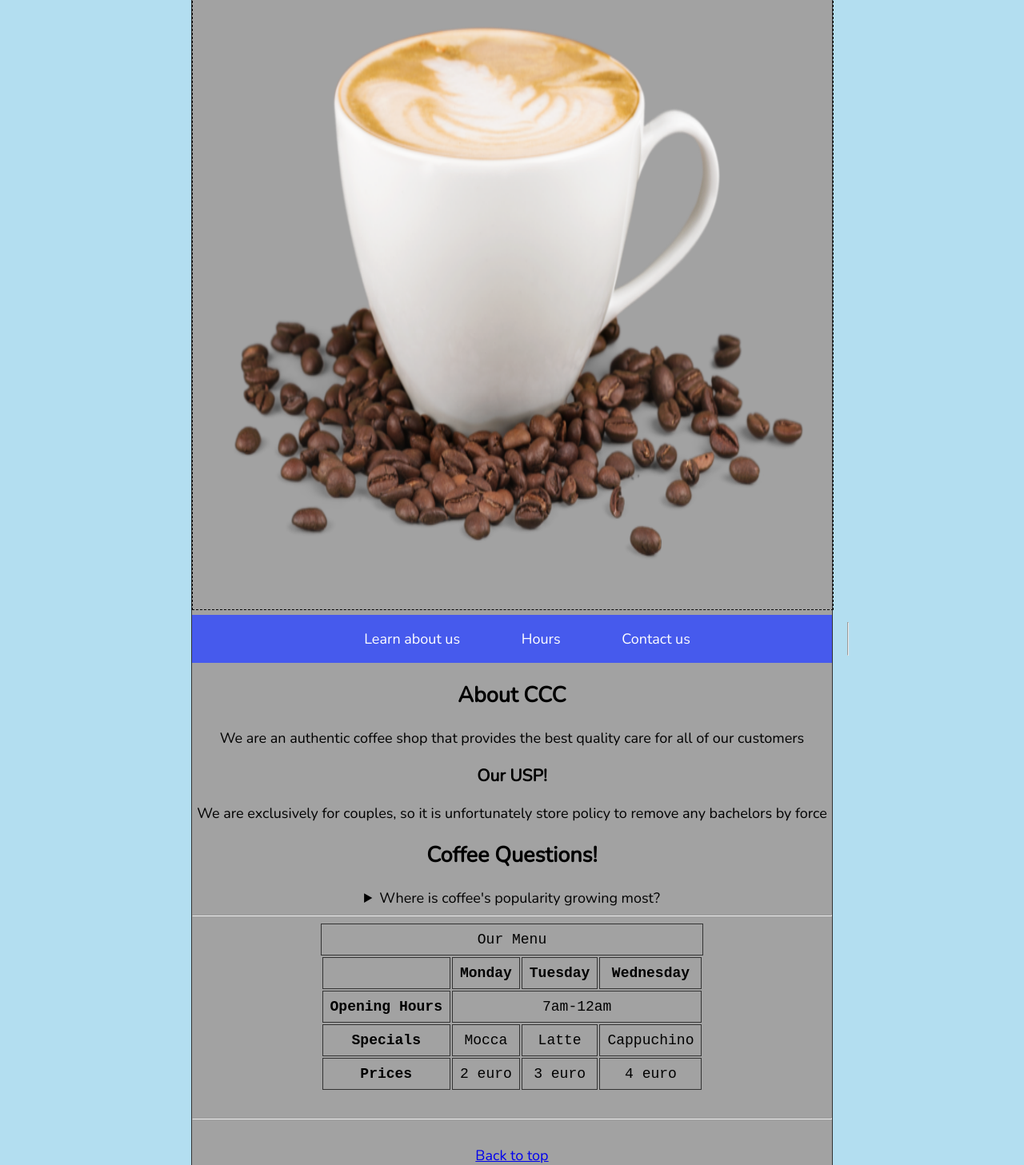
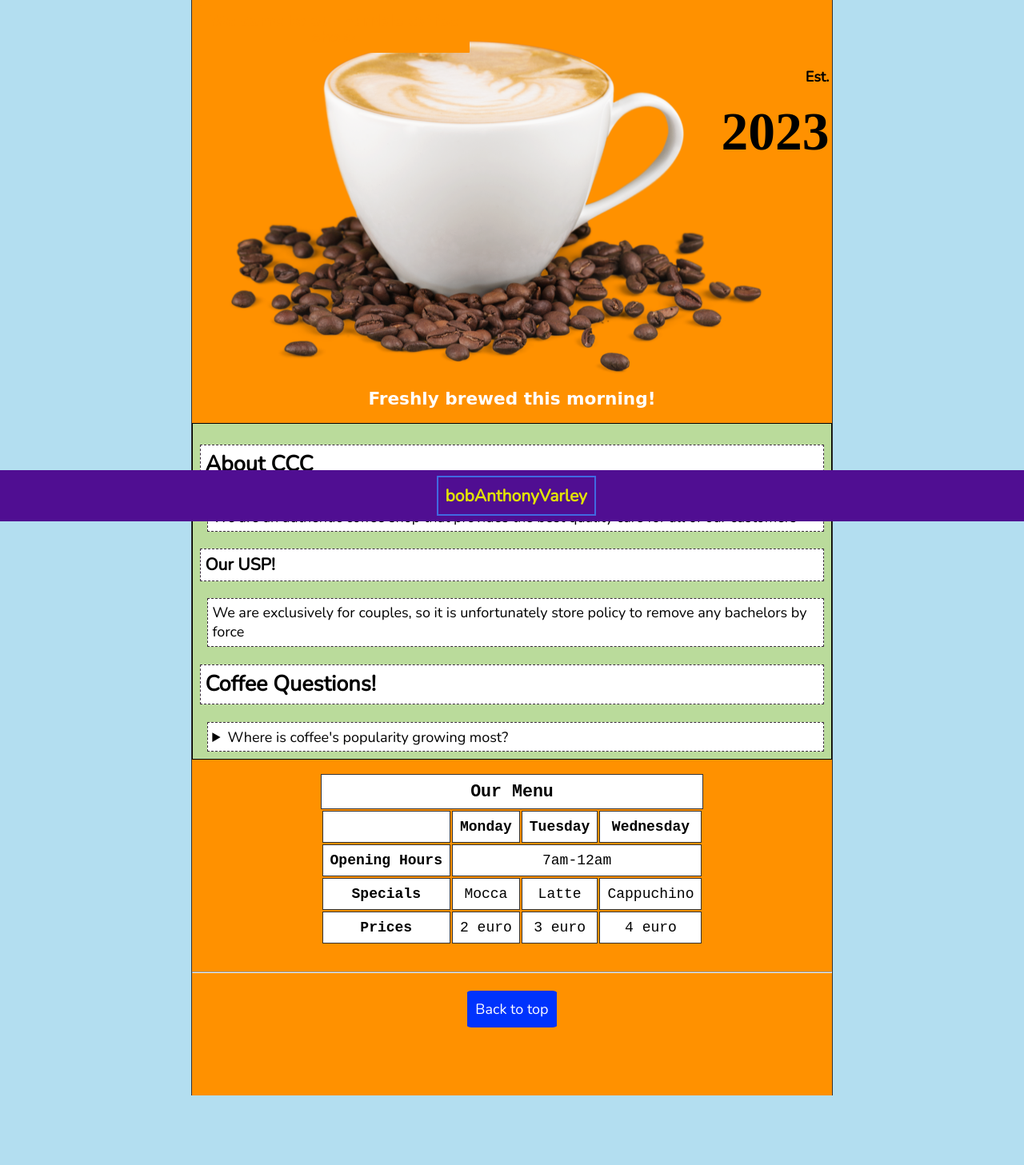
Before and after one commit to davidAnthonyVarley/First-HTML-Webpage, a plain HTML site: page index.html in a window 1280 px wide. Shown: the part 148-1605 px from the top of the page at 80% size. After the commit the page ends 1518 px from the top, so only its background shows below. Drawn offline with nearby package versions, Linux system fonts and the light colour scheme.

Commit message:
wrong folder

```diff
--- a/index.html
+++ b/index.html
@@ -16,10 +16,8 @@
     <header>
 
     <section id="top"></section>
-    <h1>Welcome to our humble coffee shop</h1>
-    <figcaption>Freshly brewed this morning!</figcaption>
-    <img src="coffee-picture.png" alt="Some coffee" title="Straight From Brazil"
-    width="300" height="300" loading="lazy">
+    <h1>Couples' Coffee Shop</h1>
+
     <nav aria-label="navigation-area">
         <ul>
             <li>
@@ -33,23 +31,38 @@
             </li>
         </ul>
 
-        <hr>
+
+    </nav>
+
+
+    <section class="first-pic">
+        <div class="first-pic-dropmenu">
+            Welcome to our humble coffee shop!
+        </div>
+        <div class="established">Est.</div>
+        <div class="established-large">2023</div>
+    </section>
+    <figcaption>Freshly brewed this morning!</figcaption>
+
+    <h3 class="bottom">
+        <a href="https://github.com/bobAnthonyVarley">bobAnthonyVarley</a>
+    </h3>
+
+    </header>
 
 
 
 
-    </nav>
-    </header>
+    <main>
+      <section id="about">
 
-    <main>
-        <section id="about"></section>
             <h2>About CCC</h2>
-        <p>We are an authentic coffee shop that provides the best quality care for all of our customers</p>
-        <h3><strong>Our USP!</strong></h3>
-        <p>We are exclusively for couples, so it is unfortunately store policy to remove any bachelors by force</p>
+            <p class="trivia">We are an authentic coffee shop that provides the best quality care for all of our customers</p>
+            <h3 ><strong>Our USP!</strong></h3>
+            <p class="trivia">We are exclusively for couples, so it is unfortunately store policy to remove any bachelors by force</p>
 
             <h2>Coffee Questions!</h2>
-        <aside>
+            <aside class="trivia">
                 <details>
                     <summary>Where is coffee's popularity growing most?</summary>
                     <p>
@@ -60,7 +73,7 @@
                 </details>
             </aside>
 
-        <hr>
+      </section>
 
         <table>
             <caption>Our Menu</caption>
@@ -96,9 +109,13 @@
         <hr>
         <br>
 
-        <a href="#top">Back to top</a>
+        <a href="#top" class="link">Back to top</a>
 
-
+        <br>
+        <br>
+        <br>
+        <br>
+        <br>
 
     </main>
 
--- a/style.css
+++ b/style.css
@@ -2,17 +2,18 @@
 
 
 :root {
-    --BODY-BGCOLOR: rgb(162, 162, 162);
     --title-font: 'Nunito', sans-serif;
     --title-color: white;
     --body-width: 800px;
 
     --NAV-BGCOLOR: rgb(70, 90, 237);
+    --SIDE-COLOR: rgb(179, 222, 240);
+    --BODY-BGCOLOR: /* #ffbd76; */rgb(255, 145, 0);
 }
 
 html {
     font-size:large;
-    background-color: rgb(179, 222, 240);
+    background-color: var(--SIDE-COLOR);
     font-family: var(--title-font);
 }
 
@@ -38,9 +39,29 @@ h1 {
 
     box-sizing: border-box;
     color: var(--title-color);
+
+
 }
 
+.bottom {
+    background-color: #500e92;
+    margin: 0;
+    padding: 1rem;
 
+    min-width: 98vw;
+
+    position: fixed;
+    bottom: 0;
+    left: 0;
+    text-align: center;
+}
+
+.bottom a {
+    border: 2px double royalblue;
+    color: rgb(224, 224, 6);
+    text-decoration: none;
+    padding: 0.5rem;
+}
 
 
 
@@ -51,6 +72,14 @@ table {
     margin: auto;
 }
 
+table caption {
+    margin-top: 1rem;
+    background-color: white;
+
+    font-weight: bold;
+    font-size: 1.2rem;
+}
+
 nav {
 
 
@@ -59,6 +88,9 @@ nav {
     background-color: var(--NAV-BGCOLOR);
 
     justify-content: center;
+
+    position: sticky;
+    top: 0;
 }
 
 nav ul {
@@ -83,47 +115,64 @@ img[width] {
     background-image: url('coffee-picture.png');
     background-repeat: no-repeat;
 
-    min-width: var(--body-width);
-    min-height: var(--body-width);
+    min-width: var(--body-width * 0.1);
+    min-height: calc(var(--body-width) * 0.6);
 }
+
+
+.established {
+    text-align: right;
+    margin: 1rem 0.2rem;
+
+    font-weight: bolder;
+
+}
+
+.established-large {
+    text-align: right;
+    margin: 1rem 0.2rem;
+
+    font-family: 'Times New Roman', Times, serif;
+    font-weight: bolder;
+    font-size: 375%;
+
+}
+
+.first-pic-dropmenu {
+    display: block;
+    opacity: 1;
+
+    margin-left: 0.5rem;
+    margin-top: 0.5rem;
+    padding: 0.5rem;
+    width: 40%;
+
+
+    background-color: var(--BODY-BGCOLOR);
+    color: var(--BODY-BGCOLOR);
+    font-family: cursive;
+    font-weight: 900;
+
+    border-radius: 1%;
+
+}
+
+.first-pic:hover .first-pic-dropmenu {
+
+    /* animation-name: greeting;
+    animation-duration: 1.5s;
+    animation-delay: 0.1s;
+    animation-timing-function: linear;
+
+    animation-fill-mode: forwards;
+    animation-iteration-count: 1;
+    animation-direction:normal; */
 
 
 
 
-.first-pic-dropmenu {
-    display: block;
+    /* animation: 2s linear 0s 2 normal forwards greeting; */
 
-    margin-left: 0.5rem;
-    margin-top: 0;
-    padding: 0.5rem;
-    width: 10%;
-
-
-    background-color: rebeccapurple;
-    color: white;
-    font-family: Cambria, Cochin, Georgia, Times, 'Times New Roman', serif;
-    font-weight: 900;
-
-    animation-name: greeting;
-    animation-duration: 2.5s;
-    animation-delay: 1s;
-    animation-timing-function: linear;
-    animation-fill-mode: forwards;
-
-    /* transform: rotateX(270deg); */
-
-}
-
-.first-pic-dropmenu:hover {
-
-    animation-name: greeting;
-    animation-duration: 0.5s;
-    animation-delay: 1s;
-    animation-timing-function: linear;
-    animation-fill-mode: forwards;
-
-    /* transform: rotateX(270deg); */
-    transform: transition;
 
 }
 
@@ -131,55 +180,29 @@ img[width] {
 
 @keyframes greeting {
 
-    /* 0% {
-        margin-top: 0;
+
+    0% {
+
+        transform: translateY(-50%) rotateX(90deg);
+        background-color: rebeccapurple;
+        color:#fff;
     }
 
-    20% {
-        margin-top: 0.1rem;
+    33% {
+        transform: translateY(100%) /* rotateX(-90deg) */;
     }
 
-    40% {
-        margin-top: 0.2rem;
-    }
-
-    60% {
-        margin-top: 0.3rem;
-    }
-
-    80% {
-        margin-top: 0.4rem;
+    66% {
+        transform: translateY(20%);
     }
 
     100% {
-        margin-top: 0.5rem;
-    } */
-
-    0% {
-
-    }
-
-    20% {
-
-    }
-
-    40% {
-
-    }
-
-    60% {
-
-    }
-
-    80% {
-
-    }
-
-    100% {
-
+        background-color: rebeccapurple;
+        color: rgb(199, 199, 100);
     }
 
 }
+
 
 nav a {
     color: white;
@@ -199,9 +222,54 @@ nav a:hover {
 }
 
 
+#about {
+    background-color: rgb(186, 219, 155);
+    border: 1px double black;
+    text-align: left;
+
+    padding: 0.2rem 0.5rem 0.5rem 0.5rem;
+
+}
+
+#about h2, #about h3, #about p, #about aside {
+    border: 1px dashed rgb(57, 43, 60);
+    background-color: rgb(255, 255, 255);
+    padding: 0.3rem;
+}
+
+#about p, #about aside {
+    margin-top: 0;
+}
+
+.trivia {
+    padding: 0.5rem;
+    margin: 0 0 0 0.5rem;
+}
+
+figcaption {
+    font-size: 1.2rem;
+    font-family: cursive;
+    color: #fff;
+    font-weight: 800;
+
+    margin-bottom: 1rem;
+}
+
 th, td, caption {
+    background-color: white;
     border: 1px solid #333;
     font-family: 'Courier New', Courier, monospace;
+
     border-collapse: separate;
     padding: 0.5rem;
+    margin: 0;;
 }
+
+.link {
+        background-color: rgb(0, 51, 253);
+        padding: 0.6rem;
+        border-radius: 5%;
+        color: white;
+
+        text-decoration: none;
+}
```
Also changed, not shown: contact.html (+4 -10 lines), opening_hours.html (line endings or trailing spaces). Lines whose indentation alone changed are shown as unchanged.
